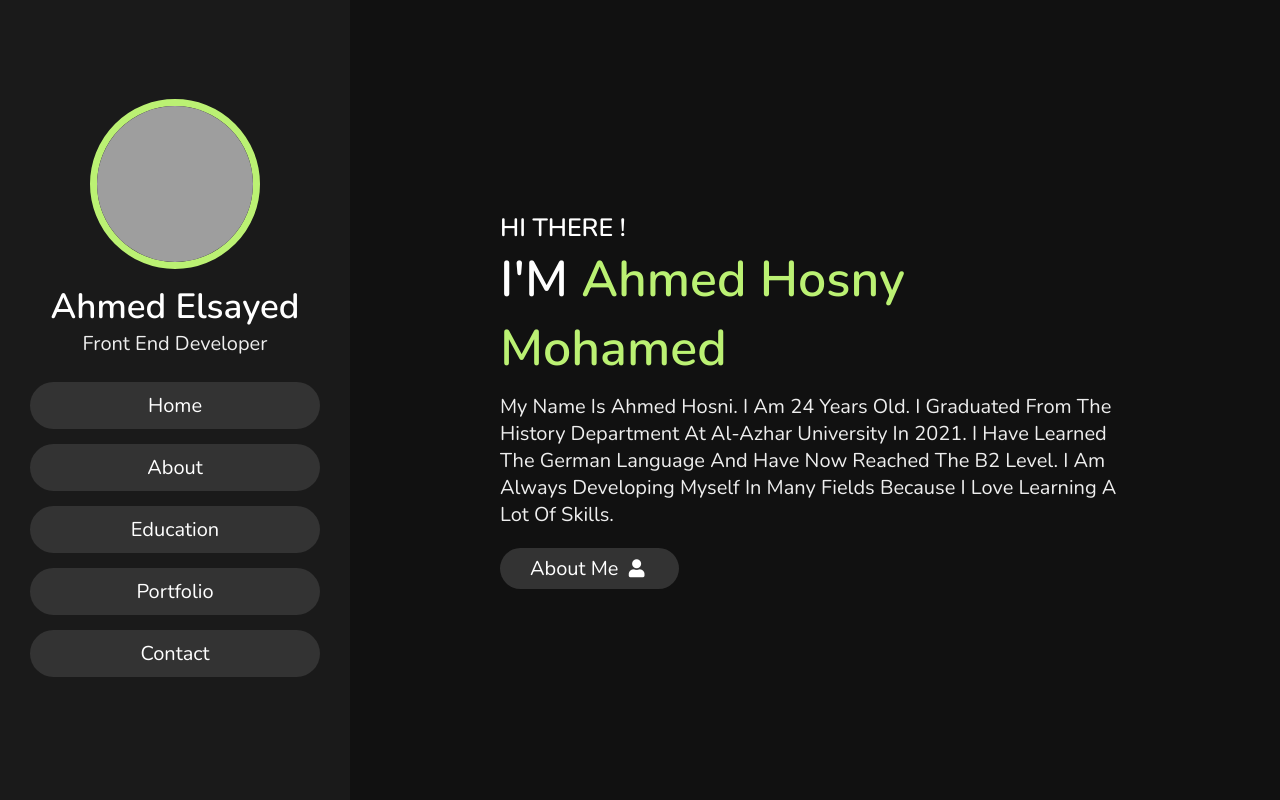
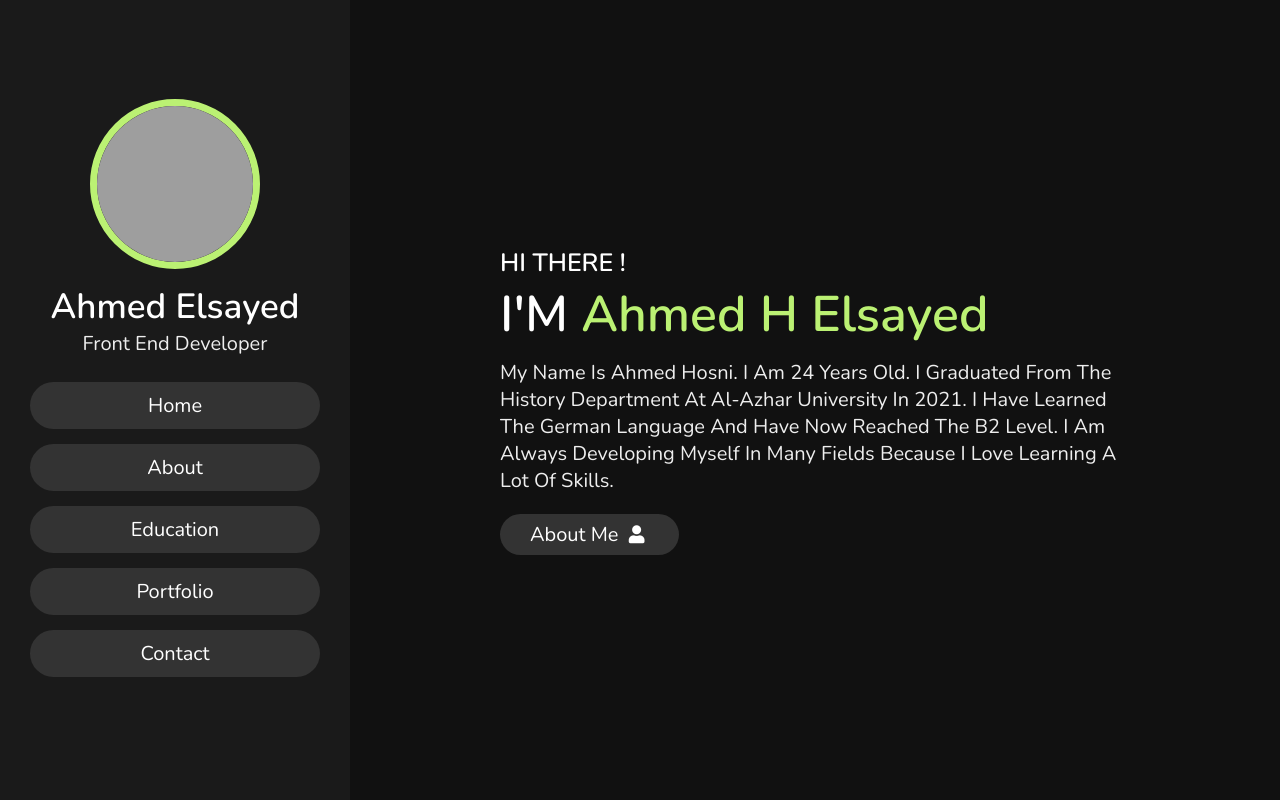
Before and after one commit to ahmedelsayed2790/My-Account, a plain HTML site: page index.html in a window 1280 px wide. Shown: the top 800 px of the page. Drawn offline with nearby package versions, Linux system fonts and the light colour scheme; grey boxes are pictures that could not be loaded.

Commit message:
Update index.html

```diff
--- a/index.html
+++ b/index.html
@@ -47,7 +47,7 @@
     <section class="home" id="home">
 
         <h3>HI THERE !</h3>
-        <h1>I'M <span>Ahmed Hosny Mohamed</span></h1>
+        <h1>I'M <span>Ahmed H Elsayed</span></h1>
         <p>
             My name is Ahmed Hosni. I am 24 years old. I graduated from the History Department at Al-Azhar University in 2021. I have learned the German language and have now reached the B2 level. I am always developing myself in many fields because I love learning
             a lot of skills.
```
